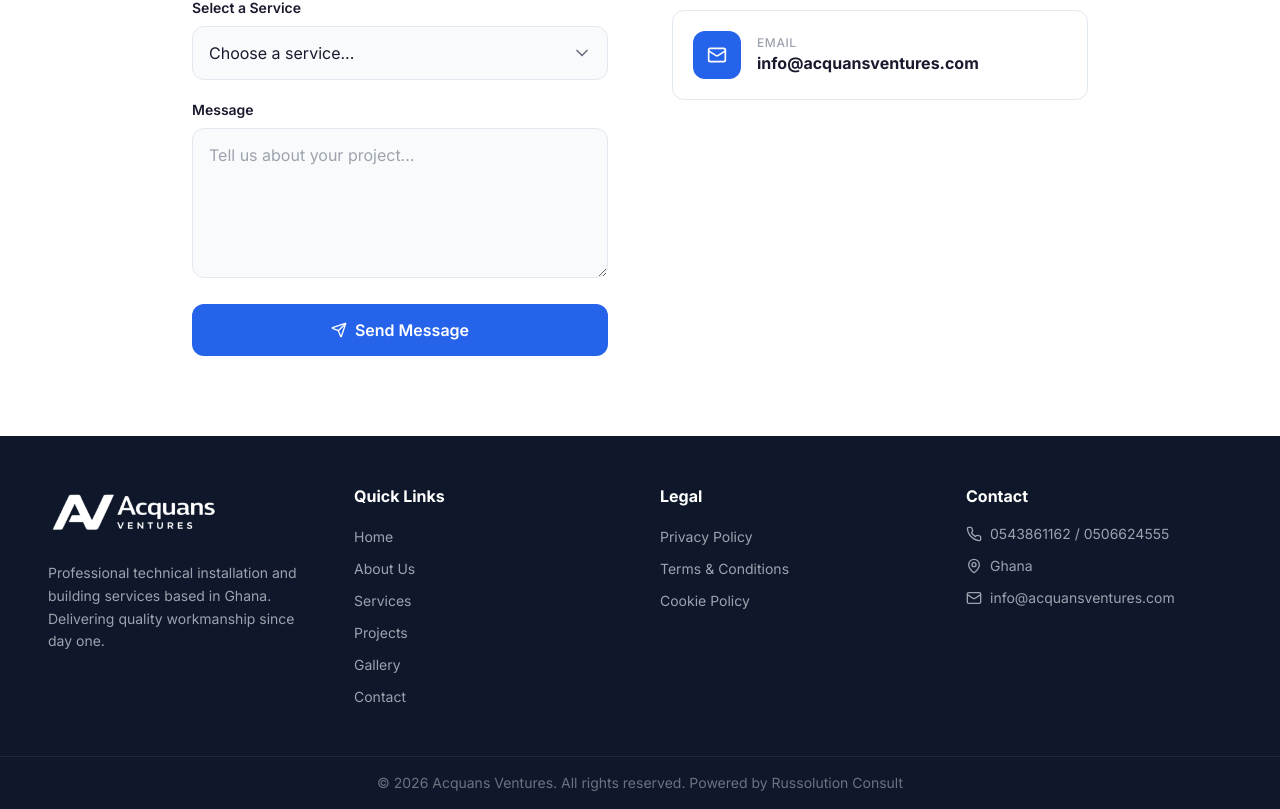
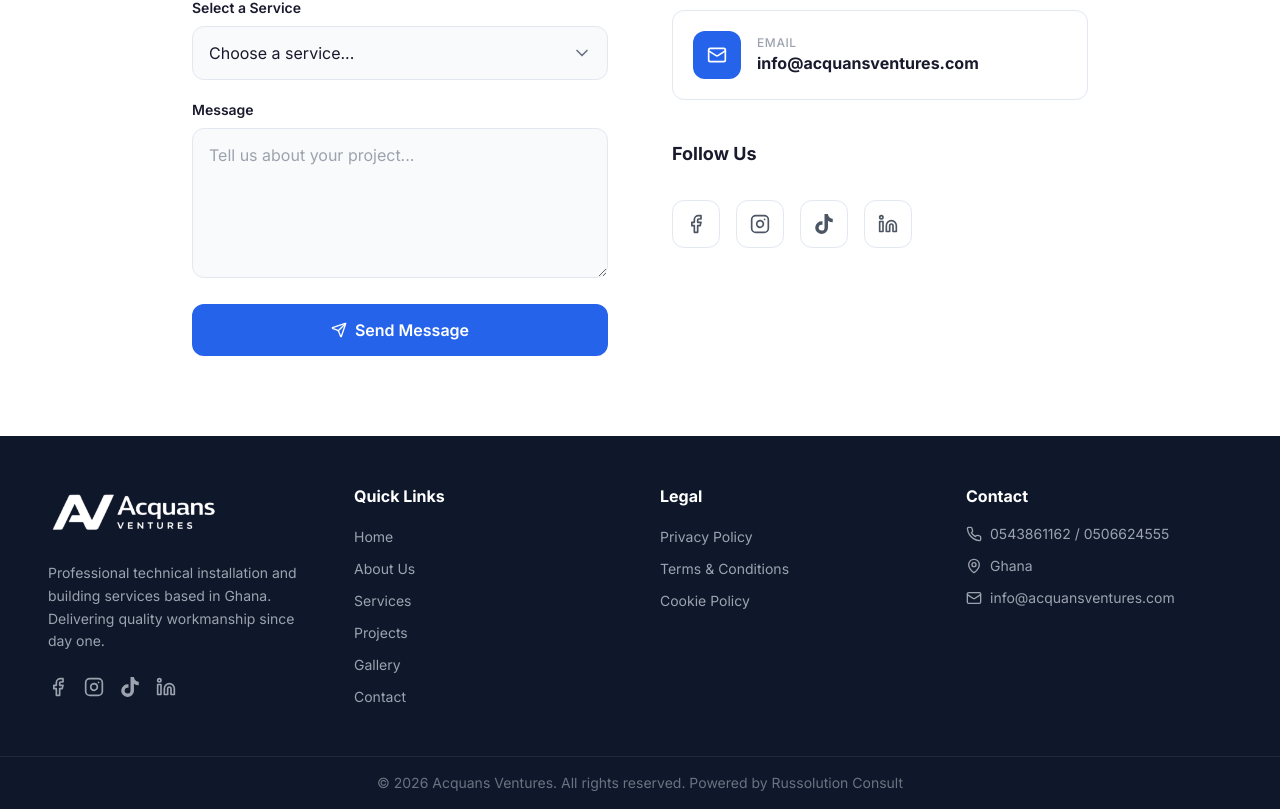
Before and after one commit to russolutionconsult/acquans-ventures, a React (Vite) app: page /contact in a window 1280 px wide. Shown: the part 833-1642 px from the top of the page. Built offline with nearby package versions, Linux system fonts and the light colour scheme; no server answers.

Commit message:
feat: add social icons (Instagram, TikTok, Facebook, LinkedIn) to Footer and Contact page

```diff
--- a/src/components/Footer.tsx
+++ b/src/components/Footer.tsx
@@ -1,5 +1,5 @@
 import { Link } from 'react-router-dom';
-import { Phone, MapPin, Mail } from 'lucide-react';
+import { Phone, MapPin, Mail, Instagram, Facebook, Linkedin } from 'lucide-react';
 
 const quickLinks = [
   { label: 'Home', path: '/' },
@@ -30,9 +30,54 @@ export default function Footer() {
                 className="h-14 w-auto brightness-0 invert"
               />
             </Link>
-            <p className="text-sm leading-relaxed text-gray-400">
+            <p className="text-sm leading-relaxed text-gray-400 mb-6">
               Professional technical installation and building services based in Ghana. Delivering quality workmanship since day one.
             </p>
+            {/* Social Icons */}
+            <div className="flex items-center gap-4">
+              <a
+                href="https://www.facebook.com"
+                target="_blank"
+                rel="noopener noreferrer"
+                className="text-gray-400 hover:text-white transition-colors"
+                aria-label="Facebook"
+              >
+                <Facebook className="h-5 w-5" />
+              </a>
+              <a
+                href="https://www.instagram.com/p/DYPp4TAiLd9"
+                target="_blank"
+                rel="noopener noreferrer"
+                className="text-gray-400 hover:text-white transition-colors"
+                aria-label="Instagram"
+              >
+                <Instagram className="h-5 w-5" />
+              </a>
+              <a
+                href="https://www.tiktok.com/@acquans_ventures"
+                target="_blank"
+                rel="noopener noreferrer"
+                className="text-gray-400 hover:text-white transition-colors"
+                aria-label="TikTok"
+              >
+                <svg
+                  xmlns="http://www.w3.org/2000/svg"
+                  viewBox="0 0 448 512"
+                  className="h-5 w-5 fill-current"
+                >
+                  <path d="M448 209.9a210.1 210.1 0 0 1 -122.8-39.3V349.4A162.6 162.6 0 1 1 185 188.3V278.2a74.6 74.6 0 1 0 52.2 71.2V0l88 0a121.2 121.2 0 0 0 1.9 22.2h0A122.2 122.2 0 0 0 381 102.4a121.4 121.4 0 0 0 67 20.1z"/>
+                </svg>
+              </a>
+              <a
+                href="https://www.linkedin.com"
+                target="_blank"
+                rel="noopener noreferrer"
+                className="text-gray-400 hover:text-white transition-colors"
+                aria-label="LinkedIn"
+              >
+                <Linkedin className="h-5 w-5" />
+              </a>
+            </div>
           </div>
 
           {/* Quick Links */}
--- a/src/pages/Contact.tsx
+++ b/src/pages/Contact.tsx
@@ -1,5 +1,5 @@
 import { useState } from 'react';
-import { Phone, MapPin, Mail, Send, CheckCircle, ChevronDown } from 'lucide-react';
+import { Phone, MapPin, Mail, Send, CheckCircle, ChevronDown, Instagram, Facebook, Linkedin } from 'lucide-react';
 import Layout from '@/components/Layout';
 import { supabase } from '@/lib/supabase';
 
@@ -219,7 +219,7 @@ export default function Contact() {
 
                 <a
                   href="mailto:info@acquansventures.com"
-                  className="flex items-center gap-4 p-5 rounded-xl border border-border bg-white hover:shadow-md transition-shadow"
+                  className="flex items-center gap-4 p-5 rounded-xl border border-border bg-white hover:shadow-md transition-shadow mb-6"
                 >
                   <div className="w-12 h-12 rounded-xl bg-primary flex items-center justify-center shrink-0">
                     <Mail className="h-5 w-5 text-white" />
@@ -229,6 +229,53 @@ export default function Contact() {
                     <p className="font-bold text-foreground">info@acquansventures.com</p>
                   </div>
                 </a>
+
+                {/* Social Links */}
+                <h3 className="text-lg font-bold text-foreground mb-4">Follow Us</h3>
+                <div className="flex items-center gap-4">
+                  <a
+                    href="https://www.facebook.com"
+                    target="_blank"
+                    rel="noopener noreferrer"
+                    className="w-12 h-12 rounded-xl border border-border bg-white flex items-center justify-center text-gray-600 hover:text-primary hover:border-primary hover:shadow-md transition-all"
+                    aria-label="Facebook"
+                  >
+                    <Facebook className="h-5 w-5" />
+                  </a>
+                  <a
+                    href="https://www.instagram.com/p/DYPp4TAiLd9"
+                    target="_blank"
+                    rel="noopener noreferrer"
+                    className="w-12 h-12 rounded-xl border border-border bg-white flex items-center justify-center text-gray-600 hover:text-primary hover:border-primary hover:shadow-md transition-all"
+                    aria-label="Instagram"
+                  >
+                    <Instagram className="h-5 w-5" />
+                  </a>
+                  <a
+                    href="https://www.tiktok.com/@acquans_ventures"
+                    target="_blank"
+                    rel="noopener noreferrer"
+                    className="w-12 h-12 rounded-xl border border-border bg-white flex items-center justify-center text-gray-600 hover:text-primary hover:border-primary hover:shadow-md transition-all"
+                    aria-label="TikTok"
+                  >
+                    <svg
+                      xmlns="http://www.w3.org/2000/svg"
+                      viewBox="0 0 448 512"
+                      className="h-5 w-5 fill-current"
+                    >
+                      <path d="M448 209.9a210.1 210.1 0 0 1 -122.8-39.3V349.4A162.6 162.6 0 1 1 185 188.3V278.2a74.6 74.6 0 1 0 52.2 71.2V0l88 0a121.2 121.2 0 0 0 1.9 22.2h0A122.2 122.2 0 0 0 381 102.4a121.4 121.4 0 0 0 67 20.1z"/>
+                    </svg>
+                  </a>
+                  <a
+                    href="https://www.linkedin.com"
+                    target="_blank"
+                    rel="noopener noreferrer"
+                    className="w-12 h-12 rounded-xl border border-border bg-white flex items-center justify-center text-gray-600 hover:text-primary hover:border-primary hover:shadow-md transition-all"
+                    aria-label="LinkedIn"
+                  >
+                    <Linkedin className="h-5 w-5" />
+                  </a>
+                </div>
               </div>
 
             </div>
```
